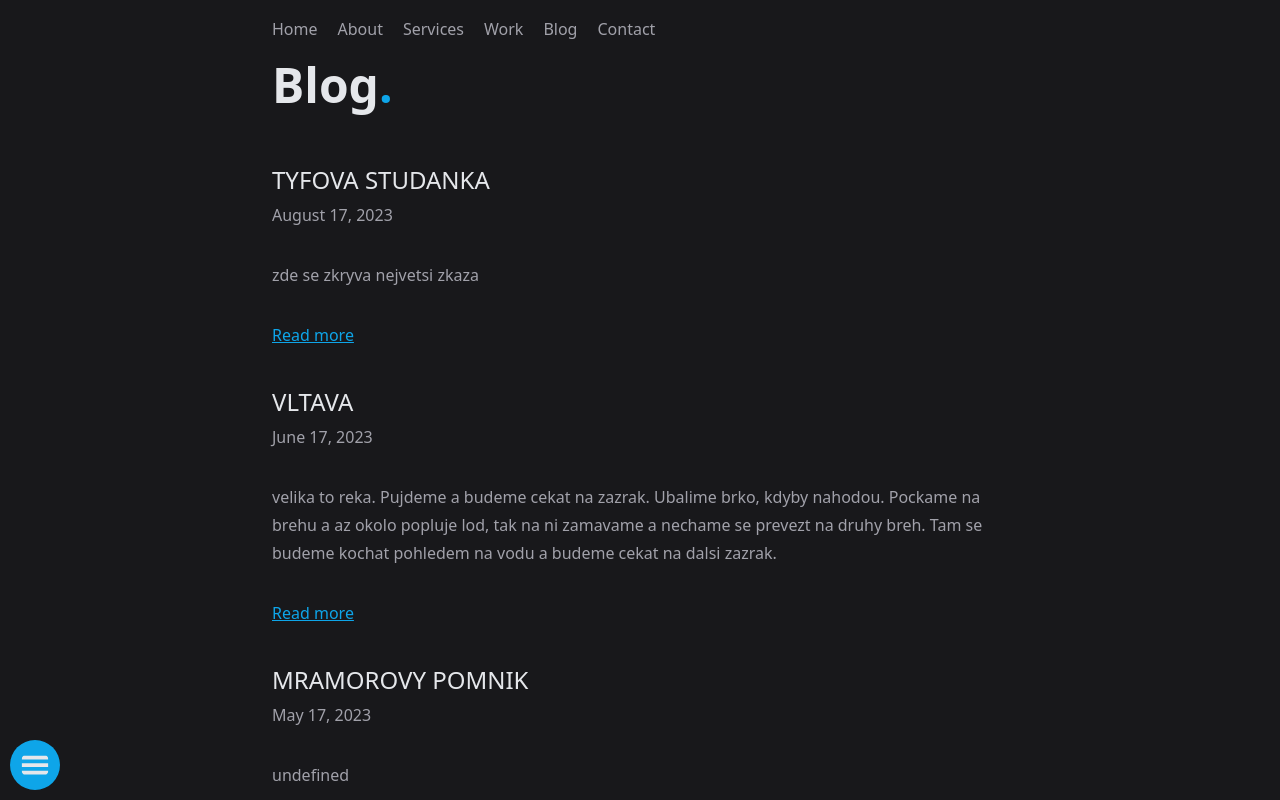
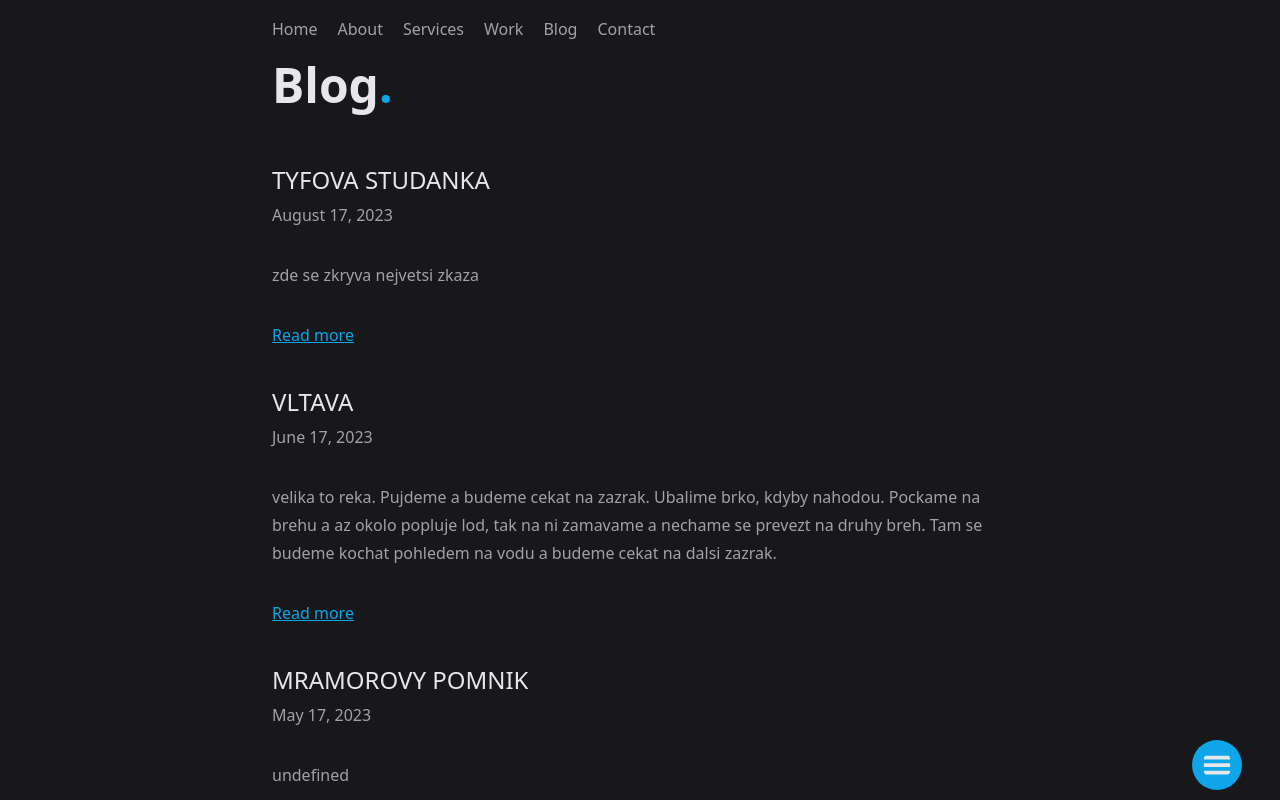
Before and after one commit to JanZaion/ld-site, a Next.js app: page /posts in a window 1280 px wide. Shown: the top 800 px of the page. Built offline with nearby package versions, Linux system fonts and the light colour scheme.

Commit message:
feat: position burger

```diff
--- a/app/components/burger/Burger.module.css
+++ b/app/components/burger/Burger.module.css
@@ -1,7 +1,7 @@
 .burgerIcon {
   position: fixed;
   bottom: 10px;
-  left: 10px;
+  right: 3%;
   width: 50px;
   height: 50px;
   background-color: var(--accent-color);
@@ -13,8 +13,8 @@
 .burgerMenu {
   position: fixed;
   bottom: 150px;
-  left: 10px;
-  width: 100px;
+  left: 50%;
+  width: 47%;
   height: 120px;
   background-color: #666;
   color: #fff;
```
